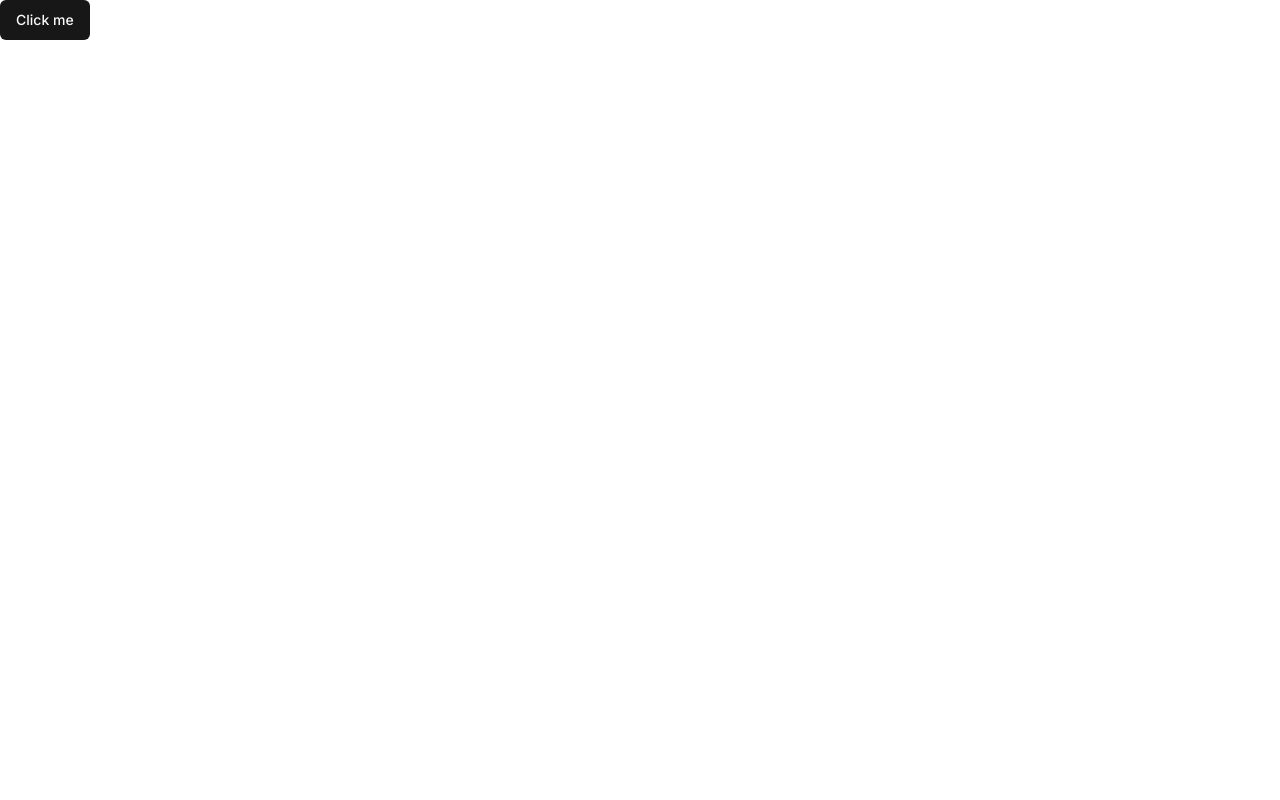
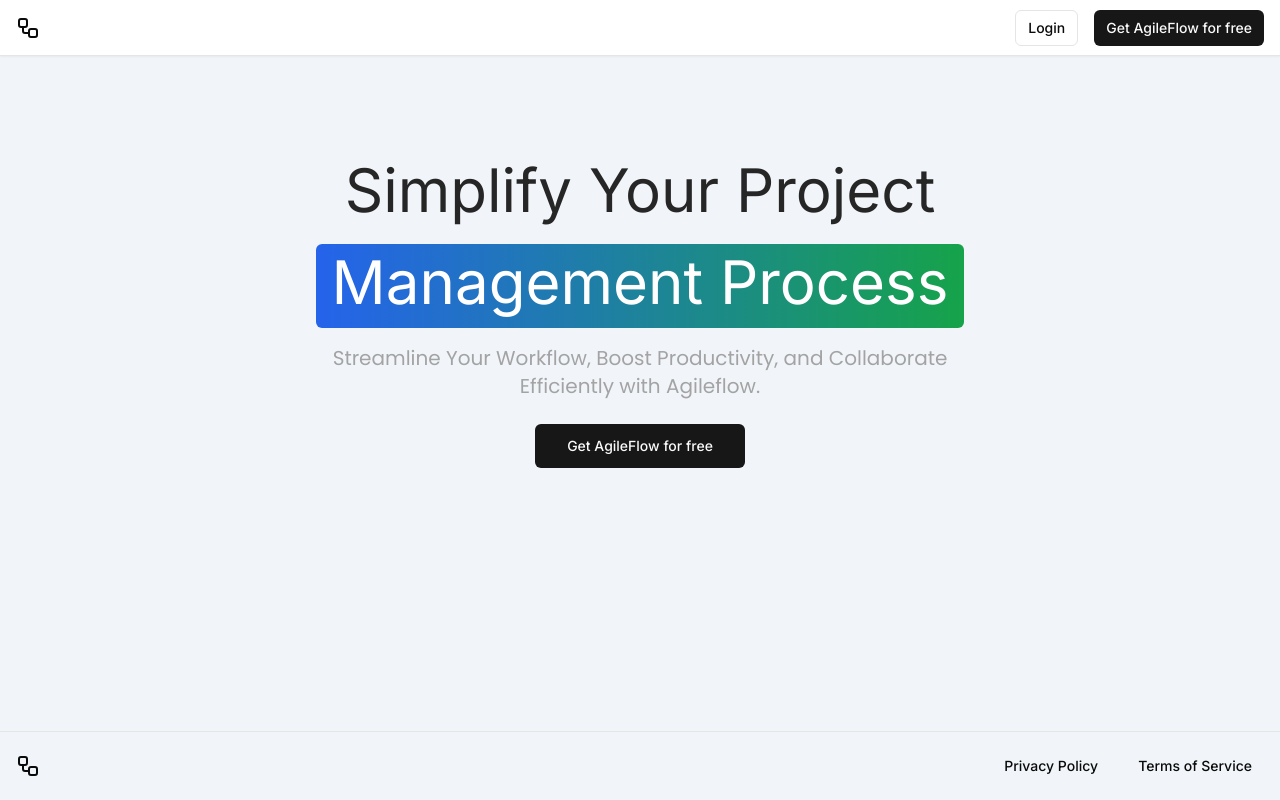
Before and after one commit to faisal004/project-management-saas, a Next.js app: page / in a window 1280 px wide. Built offline with nearby package versions, Linux system fonts and the light colour scheme.

Commit message:
added : landing page added

```diff
--- /dev/null
+++ b/app/(marketing)/_components/footer.tsx
@@ -0,0 +1,20 @@
+import  Logo  from "@/components/logo";
+import { Button } from "@/components/ui/button";
+
+export const Footer = () => {
+  return (
+    <div className="fixed bottom-0 w-full p-4 border-t bg-slate-100">
+      <div className="md:max-w-screen-2xl mx-auto flex items-center w-full justify-between">
+        <Logo />
+        <div className="space-x-4 md:block md:w-auto flex items-center justify-between w-full">
+          <Button size="sm" variant="ghost">
+            Privacy Policy
+          </Button>
+          <Button size="sm" variant="ghost">
+            Terms of Service
+          </Button>
+        </div>
+      </div>
+    </div>
+  );
+};
--- /dev/null
+++ b/app/(marketing)/_components/navbar.tsx
@@ -0,0 +1,26 @@
+import Link from "next/link";
+
+import Logo from "@/components/logo";
+import { Button } from "@/components/ui/button";
+
+export const Navbar = () => {
+  return (
+    <div className="fixed top-0 w-full h-14 px-4 border-b shadow-sm bg-white flex items-center">
+      <div className="md:max-w-screen-2xl mx-auto flex items-center w-full justify-between">
+        <Logo />
+        <div className="space-x-4 md:block md:w-auto flex items-center justify-between w-full">
+          <Button size="sm" variant="outline" asChild>
+            <Link href="/sign-in">
+              Login
+            </Link>
+          </Button>
+          <Button size="sm" asChild>
+            <Link href="/sign-up">
+              Get AgileFlow for free
+            </Link>
+          </Button>
+        </div>
+      </div>
+    </div>
+  );
+};
--- /dev/null
+++ b/app/(marketing)/layout.tsx
@@ -0,0 +1,20 @@
+import { Footer } from "./_components/footer";
+import { Navbar } from "./_components/navbar";
+
+const MarketingLayout = ({
+  children
+}: {
+  children: React.ReactNode;
+}) => {
+  return (
+    <div className="h-full bg-slate-100">
+      <Navbar />
+      <main className="pt-40 pb-20 bg-slate-100">
+        {children}
+      </main>
+      <Footer />
+    </div>
+  );
+};
+
+export default MarketingLayout;
--- /dev/null
+++ b/app/(marketing)/page.tsx
@@ -0,0 +1,62 @@
+import Link from "next/link";
+import localFont from "next/font/local";
+import { Poppins } from "next/font/google";
+import { Medal } from "lucide-react";
+
+import { cn } from "@/lib/utils";
+import { Button } from "@/components/ui/button";
+
+
+
+const textFont = Poppins({
+  subsets: ["latin"],
+  weight: [
+    "100",
+    "200",
+    "300",
+    "400",
+    "500",
+    "600",
+    "700",
+    "800",
+    "900"
+  ],
+});
+
+const MarketingPage = () => {
+  return (
+    <>
+
+    <div className="flex items-center justify-center flex-col min-h-full">
+      <div className={cn(
+        "flex items-center justify-center flex-col",
+
+      )}>
+
+        <h1 className="text-3xl md:text-6xl text-center text-neutral-800 mb-6">
+        Simplify Your Project
+        </h1>
+        <div className="text-3xl md:text-6xl bg-gradient-to-r from-blue-600 to-green-600 text-white px-4 p-2 rounded-md pb-4 w-fit">
+        Management Process
+        </div>
+      </div>
+      <div className={cn(
+        "text-sm md:text-xl text-neutral-400 mt-4 max-w-xs md:max-w-2xl text-center mx-auto",
+        textFont.className,
+      )}>
+      Streamline Your Workflow, Boost Productivity, and Collaborate Efficiently with Agileflow.
+      </div>
+      <Button className="mt-6" size="lg" asChild>
+        <Link href="/sign-up">
+          Get AgileFlow for free
+        </Link>
+      </Button>
+
+    </div>
+
+    </>
+
+  );
+};
+
+export default MarketingPage;
--- a/app/globals.css
+++ b/app/globals.css
@@ -2,6 +2,12 @@
 @tailwind components;
 @tailwind utilities;
 
+
+html,
+body,
+:root {
+  height: 100%;
+}
 @layer base {
   :root {
     --background: 0 0% 100%;
--- a/app/page.tsx
+++ /dev/null
@@ -1,12 +0,0 @@
-import { Button } from '@/components/ui/button'
-import Image from 'next/image'
-
-export default function Home() {
-  return (
-  <div>
-    <Button>
-      Click me
-    </Button>
-  </div>
-  )
-}
--- /dev/null
+++ b/components/logo.tsx
@@ -0,0 +1,9 @@
+import { WorkflowIcon } from "lucide-react";
+
+const Logo = () => {
+    return (
+        <div className=""> <WorkflowIcon className="h-6 w-6" /></div>
+    );
+}
+
+export default Logo;
--- /dev/null
+++ b/components/ui/card.tsx
@@ -0,0 +1,79 @@
+import * as React from "react"
+
+import { cn } from "@/lib/utils"
+
+const Card = React.forwardRef<
+  HTMLDivElement,
+  React.HTMLAttributes<HTMLDivElement>
+>(({ className, ...props }, ref) => (
+  <div
+    ref={ref}
+    className={cn(
+      "rounded-lg border bg-card text-card-foreground shadow-sm",
+      className
+    )}
+    {...props}
+  />
+))
+Card.displayName = "Card"
+
+const CardHeader = React.forwardRef<
+  HTMLDivElement,
+  React.HTMLAttributes<HTMLDivElement>
+>(({ className, ...props }, ref) => (
+  <div
+    ref={ref}
+    className={cn("flex flex-col space-y-1.5 p-6", className)}
+    {...props}
+  />
+))
+CardHeader.displayName = "CardHeader"
+
+const CardTitle = React.forwardRef<
+  HTMLParagraphElement,
+  React.HTMLAttributes<HTMLHeadingElement>
+>(({ className, ...props }, ref) => (
+  <h3
+    ref={ref}
+    className={cn(
+      "text-2xl font-semibold leading-none tracking-tight",
+      className
+    )}
+    {...props}
+  />
+))
+CardTitle.displayName = "CardTitle"
+
+const CardDescription = React.forwardRef<
+  HTMLParagraphElement,
+  React.HTMLAttributes<HTMLParagraphElement>
+>(({ className, ...props }, ref) => (
+  <p
+    ref={ref}
+    className={cn("text-sm text-muted-foreground", className)}
+    {...props}
+  />
+))
+CardDescription.displayName = "CardDescription"
+
+const CardContent = React.forwardRef<
+  HTMLDivElement,
+  React.HTMLAttributes<HTMLDivElement>
+>(({ className, ...props }, ref) => (
+  <div ref={ref} className={cn("p-6 pt-0", className)} {...props} />
+))
+CardContent.displayName = "CardContent"
+
+const CardFooter = React.forwardRef<
+  HTMLDivElement,
+  React.HTMLAttributes<HTMLDivElement>
+>(({ className, ...props }, ref) => (
+  <div
+    ref={ref}
+    className={cn("flex items-center p-6 pt-0", className)}
+    {...props}
+  />
+))
+CardFooter.displayName = "CardFooter"
+
+export { Card, CardHeader, CardFooter, CardTitle, CardDescription, CardContent }
```
